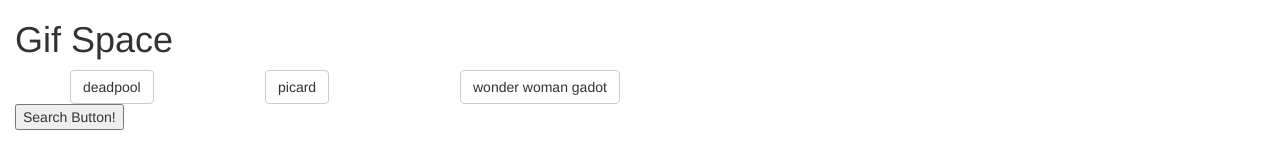
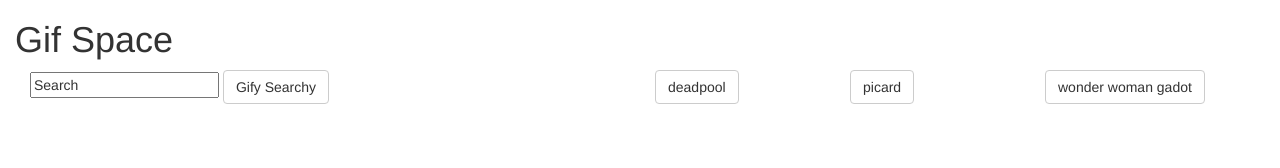
Before and after one commit to rkhardeman/giphyAPI, a plain HTML site: page index.html in a window 1280 px wide. Drawn offline with nearby package versions, Linux system fonts and the light colour scheme; no server answers.

Commit message:
implemented html for searchbox

```diff
--- a/index.html
+++ b/index.html
@@ -8,11 +8,18 @@
 </head>
 <body>
 	<div class="container col-lg-12">
+
 			<h1>Gif Space</h1>
+
+				<div class="col col-xs-6 col-header-search">
+					<div class="search-bar">
+						<input id="search" type="text" value="Search" />
+						<input type="button" class="btn btn-default btn-search" value="Gify Searchy" />
+					</div>
+				</div>
 
 			<div class="container">
 				<div class="row subject-btn">
-
 
 				</div>
 
@@ -22,12 +29,6 @@
 
 			</div>
 
-
-
-		<input id="gifSearch" type="submit" value="Search Button!">
-
-
-
 	</div>
 <script src="http://code.jquery.com/jquery-2.1.3.min.js"></script>
 <script type="text/javascript" src="assets/javascript/java.js"></script>
```
Lines whose indentation alone changed are shown as unchanged.
